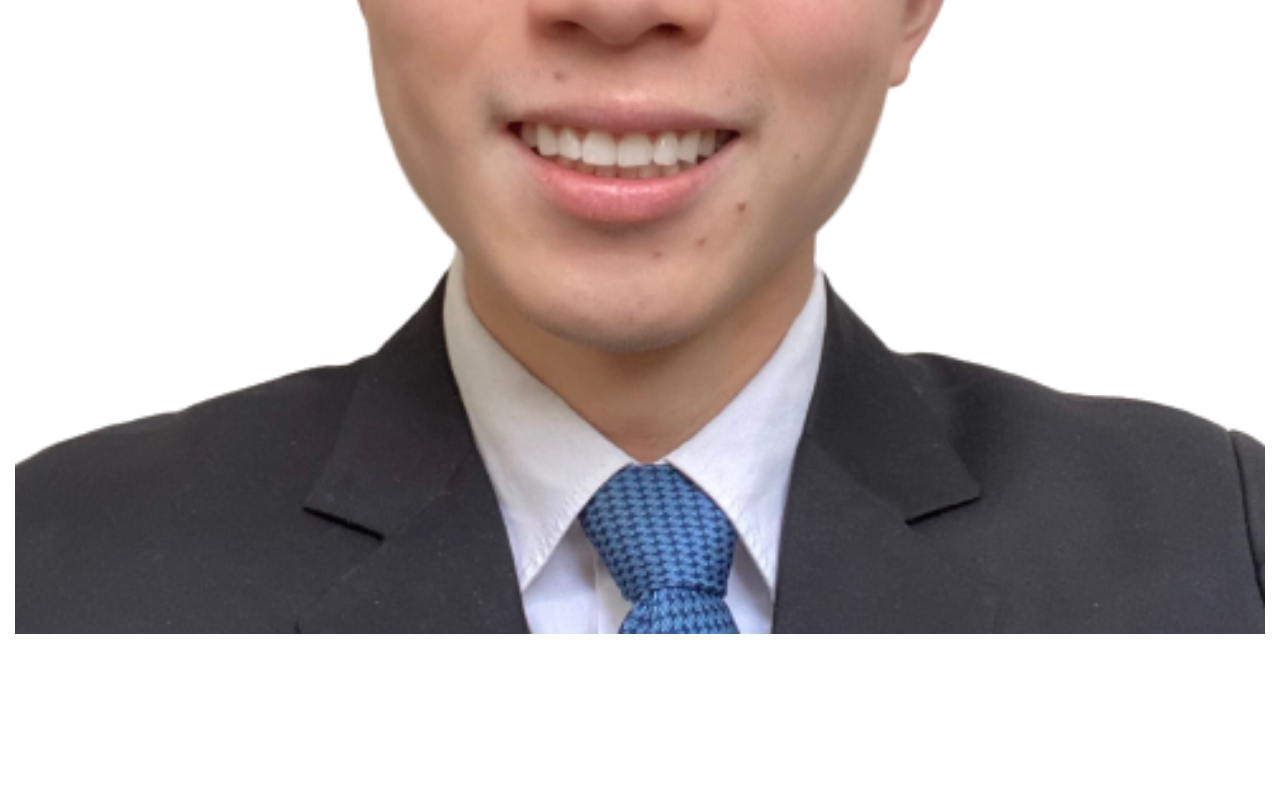
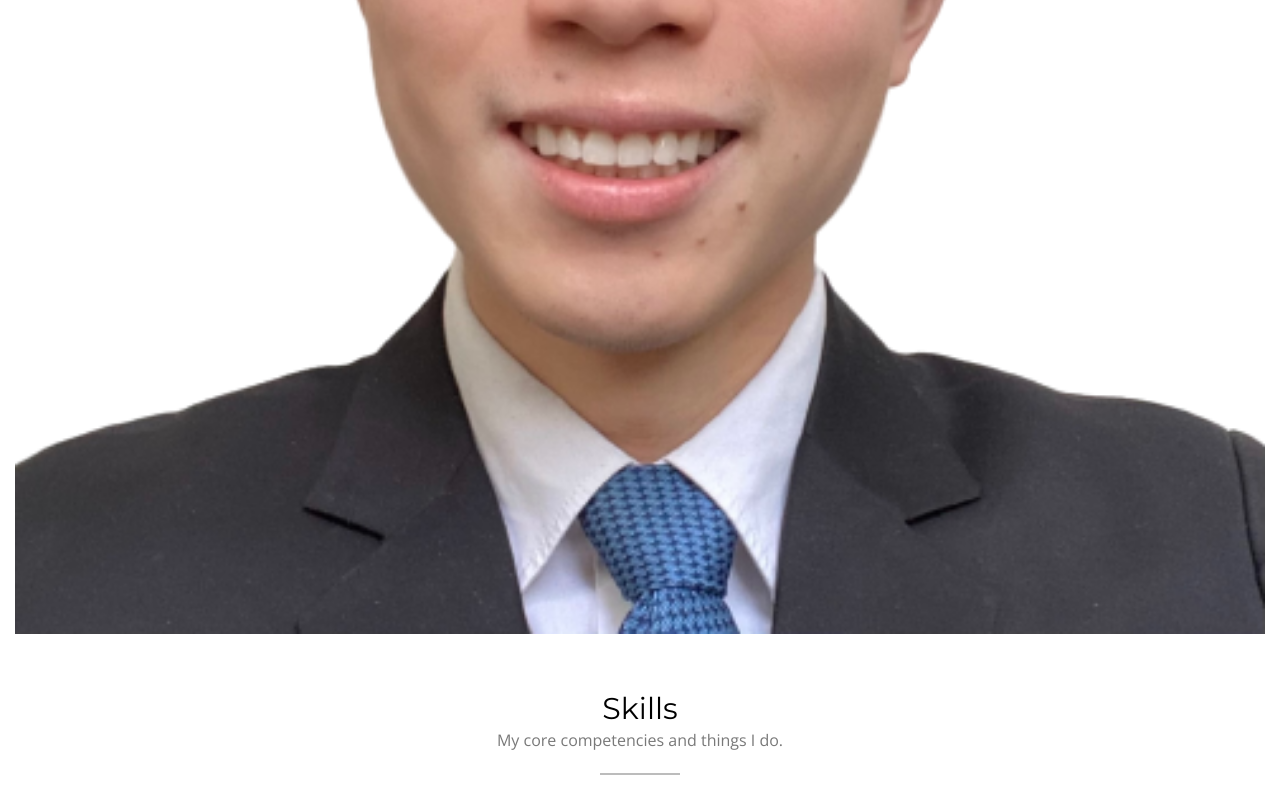
Before and after one commit to justinkim2015/portfolio-v3, a React (Create React App) app: page / in a window 1280 px wide. Shown: the part 1876-2676 px from the top of the page. Before the commit the page ends 2570 px from the top, so only its background shows below. Built offline with nearby package versions, Linux system fonts and the light colour scheme.

Commit message:
Add skills header:

```diff
--- a/src/App.js
+++ b/src/App.js
@@ -1,6 +1,7 @@
 import Navbar from './navbar/Navbar.js'
 import Home from './home/Home.js'
 import About from './about/About.js'
+import Skills from './skills/Skills.js'
 
 function App() {
   return (
@@ -9,6 +10,7 @@ function App() {
         <Navbar />
         <Home />
         <About />
+        <Skills />
       </div>
     </div>
   );
--- /dev/null
+++ b/src/skills/Skills.js
@@ -0,0 +1,13 @@
+import './skills.css'
+
+const About = () => {
+  return (
+    <section id='skills'>
+      <h2 className='skills-title'>Skills</h2>
+      <h6 className='skills-subtitle'>My core competencies and things I do.</h6>
+      <div className='underbar'></div>
+    </section>
+  )
+}
+
+export default About
--- /dev/null
+++ b/src/skills/skills.css
@@ -0,0 +1,23 @@
+#skills {
+  display: flex;
+  flex-direction: column;
+  justify-content: center;
+  align-items: center;
+}
+
+.skills-title {
+  font-size: 30px;
+  margin: 0 0 8px;
+}
+
+.skills-subtitle {
+  font-family: 'open sans';
+  color: #797979;
+}
+
+.underbar {
+  width: 80px;
+  height: 2px;
+  margin: 25px 0;
+  background-color: #BCBCBC;
+}
```
